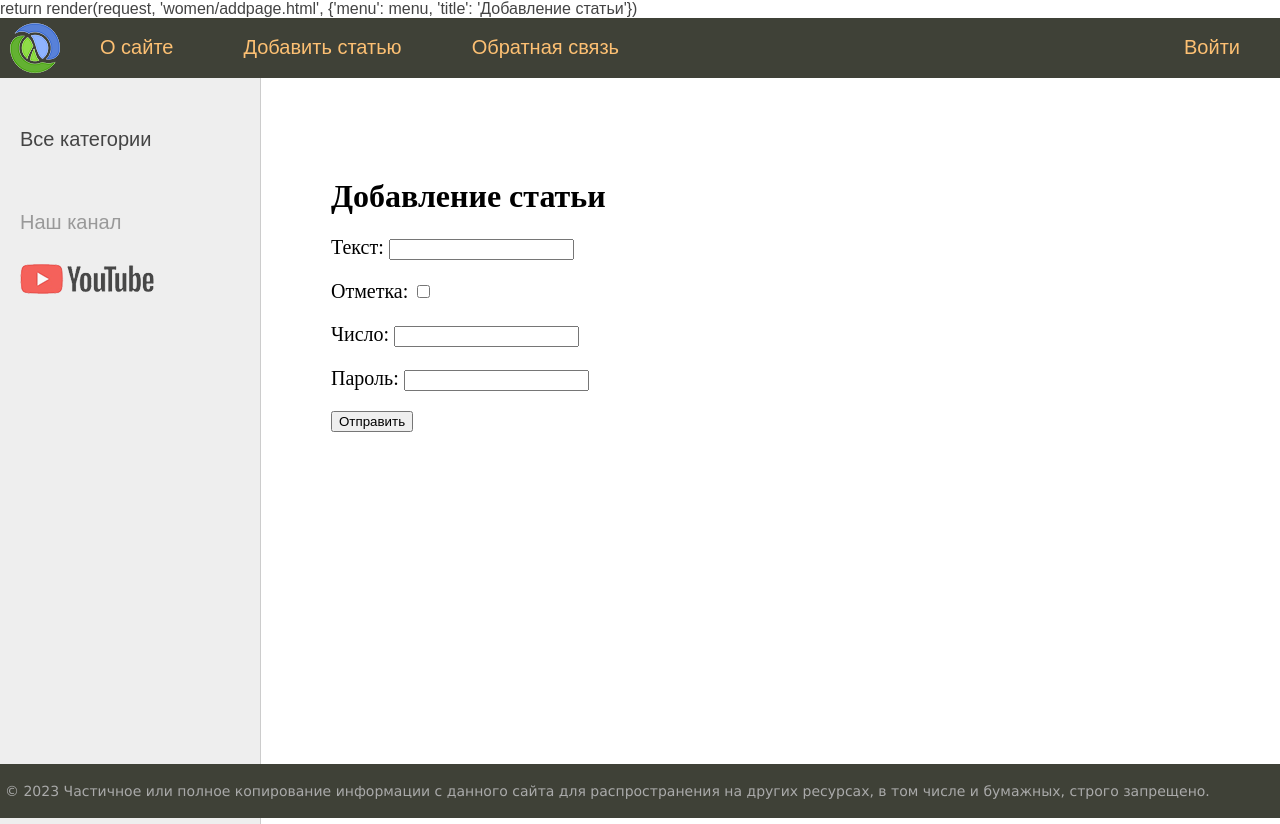
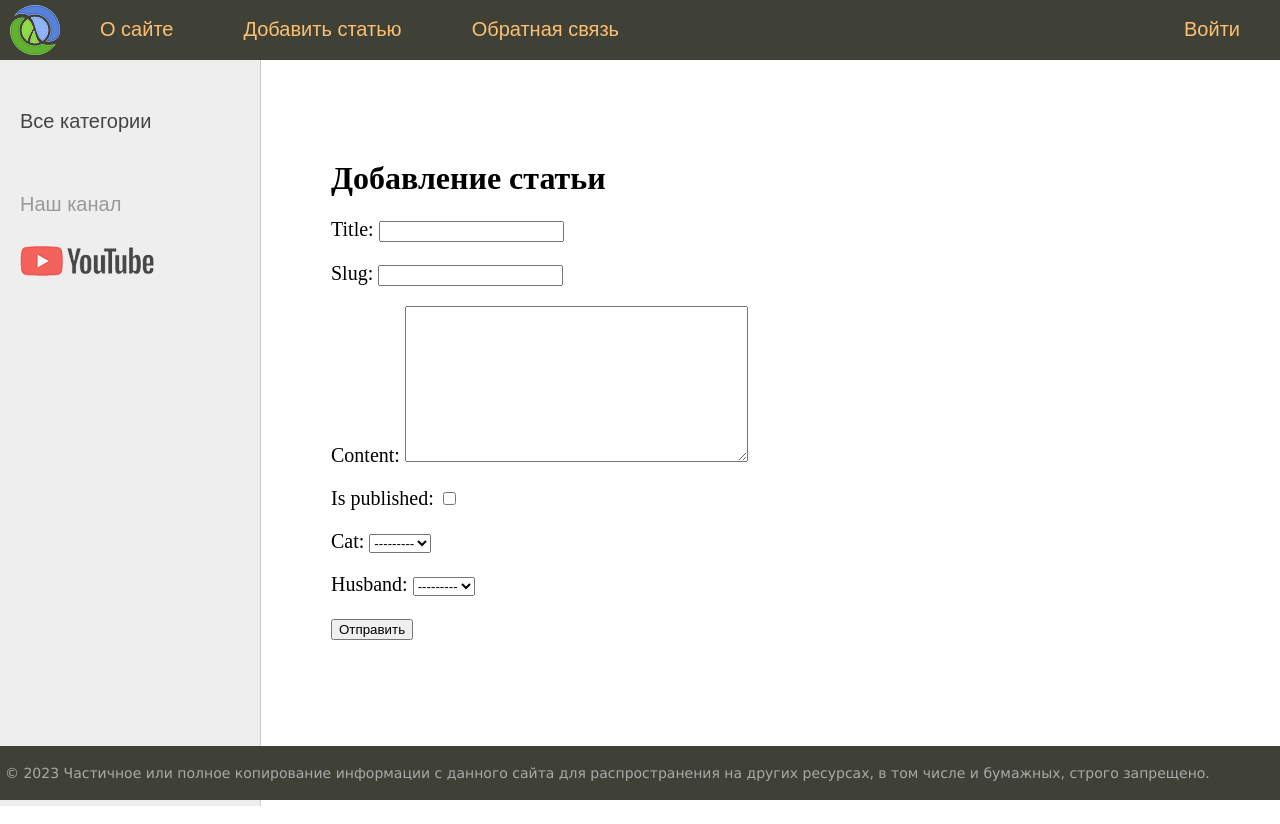
Before and after one commit to babanlive/learn_django, a Django app: page /addpage/ in a window 1280 px wide. Run offline with Django 4.2, Linux system fonts and the light colour scheme; data that the repository does not hold is empty.

Commit message:
add forms.py womem app

```diff
--- /dev/null
+++ b/women/forms.py
@@ -0,0 +1,12 @@
+from django import forms
+
+from .models import Category, Husband, Women
+
+
+class AddPostForm(forms.Form):
+    title = forms.CharField(max_length=255)
+    slug = forms.SlugField(max_length=255)
+    content = forms.CharField(widget=forms.Textarea(), max_length=2048, required=False)
+    is_published = forms.BooleanField(required=False)
+    cat = forms.ModelChoiceField(queryset=Category.objects.all())
+    husband = forms.ModelChoiceField(queryset=Husband.objects.all(), required=False)
--- a/women/templates/women/addpage.html
+++ b/women/templates/women/addpage.html
@@ -1,13 +1,10 @@
-return render(request, 'women/addpage.html', {'menu': menu, 'title': 'Добавление статьи'}){% extends 'base.html' %}
+{% extends 'base.html' %}
 
 {% block content %}
 <h1>{{title}}</h1>
 <form action="" method="post">
     {% csrf_token %}
-    <p><label for="id_1">Текст: </label><input type="text" id="id_1" name="filed_text"></p>
-    <p><label for="id_2">Отметка: </label><input type="checkbox" id="id_2" name="filed_check"></p>
-    <p><label for="id_3">Число: </label><input type="number" id="id_3" name="filed_num"></p>
-    <p><label for="id_4">Пароль: </label><input type="password" id="id_4" name="filed_psw"></p>
+    {{ form.as_p }}
     <p><button type="submit">Отправить</button></p>
 </form>
 {% endblock %}
--- a/women/views.py
+++ b/women/views.py
@@ -3,6 +3,8 @@ from django.http import (
     HttpResponseNotFound,
 )
 from django.shortcuts import get_object_or_404, render
+
+from .forms import AddPostForm
 
 from .models import Category, TagPost, Women
 
@@ -70,7 +72,19 @@ def show_tag_postlist(request, tag_slug):
 
 
 def addpage(request):
-    return render(request, 'women/addpage.html', {'menu': menu, 'title': 'Добавление статьи'})
+    if request.method == "POST":
+        form = AddPostForm(request.POST)
+        if form.is_valid():
+            print(form.cleaned_data)
+    else:
+        form = AddPostForm()
+
+    data = {
+        'menu': menu,
+        'title': 'Добавление статьи',
+        "form": form
+    }
+    return render(request, 'women/addpage.html', data)
 
 
 def contact(request):
```
